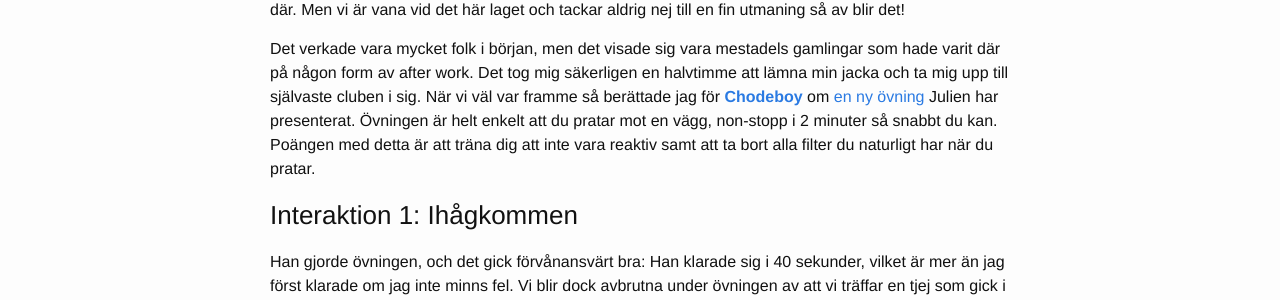
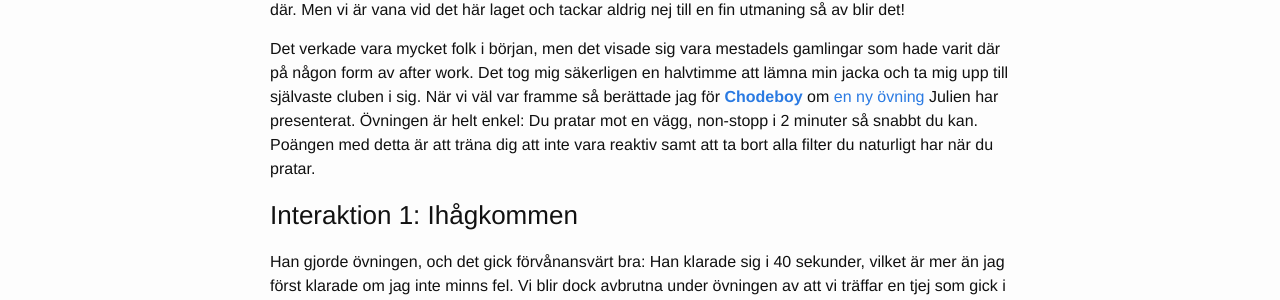
Before and after one commit to state-man/state-man.github.io, a Jekyll site: the page built from _posts/2015-11-06-fr-man-verkligen.markdown, in a window 1280 px wide and 900 px high. Shown: the part 436-736 px from the top of the window. Built offline with Jekyll 4.4.1, drawn with Linux system fonts in a browser that asks for light colours.

Commit message:
Update 2015-11-06-fr-man-verkligen.markdown

```diff
--- a/_posts/2015-11-06-fr-man-verkligen.markdown
+++ b/_posts/2015-11-06-fr-man-verkligen.markdown
@@ -10,7 +10,7 @@ Ok, denna natten blev ganska fuckad. Allt började väldigt dåligt med att jag
 
 Aja, nog om det. Kontenan av detta blev i alla fall att mitt hår blev förstört, vilket gör mig väldigt ledsen. Jag gillar mitt hår! När han äntligen kom fram bestämde vi oss för att dra till gratisklubben då han är en fattig jävel. Den fattiga clubben är helt ok, men färre brudar går dit så det blir svårare att komma i gång där. Men vi är vana vid det här laget och tackar aldrig nej till en fin utmaning så av blir det!
 
-Det verkade vara mycket folk i början, men det visade sig vara mestadels gamlingar som hade varit där på någon form av after work. Det tog mig säkerligen en halvtimme att lämna min jacka och ta mig upp till självaste cluben i sig. När vi väl var framme så berättade jag för [**Chodeboy**](/om-mig#Personer) om [en ny övning](https://youtu.be/D52YV6dL8IM?t=6m30s) Julien har presenterat. Övningen är helt enkelt att du pratar mot en vägg, non-stopp i 2 minuter så snabbt du kan. Poängen med detta är att träna dig att inte vara reaktiv samt att ta bort alla filter du naturligt har när du pratar.
+Det verkade vara mycket folk i början, men det visade sig vara mestadels gamlingar som hade varit där på någon form av after work. Det tog mig säkerligen en halvtimme att lämna min jacka och ta mig upp till självaste cluben i sig. När vi väl var framme så berättade jag för [**Chodeboy**](/om-mig#Personer) om [en ny övning](https://youtu.be/D52YV6dL8IM?t=6m30s) Julien har presenterat. Övningen är helt enkel: Du pratar mot en vägg, non-stopp i 2 minuter så snabbt du kan. Poängen med detta är att träna dig att inte vara reaktiv samt att ta bort alla filter du naturligt har när du pratar.
 
 
 ### Interaktion 1: Ihågkommen
```
